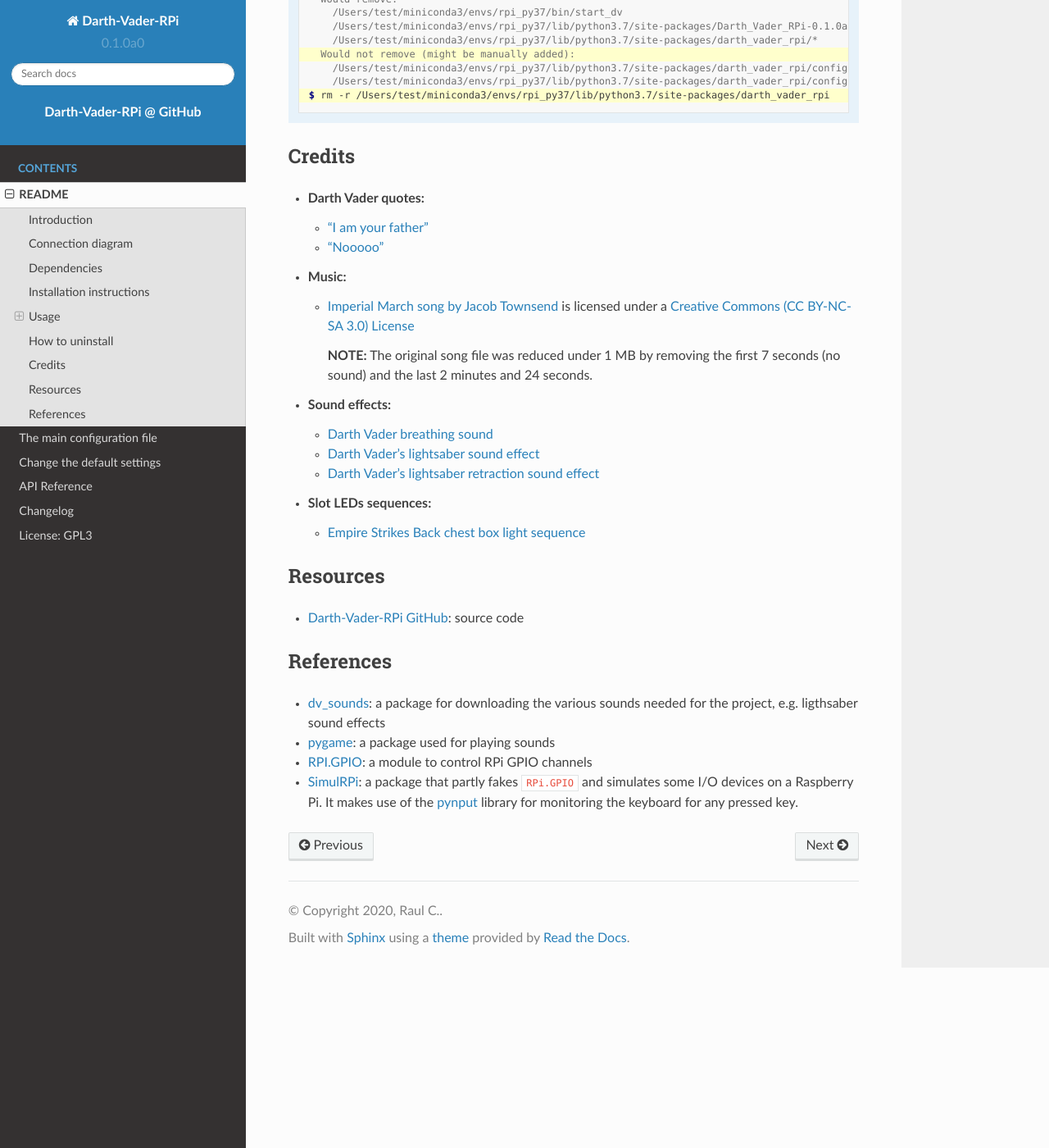
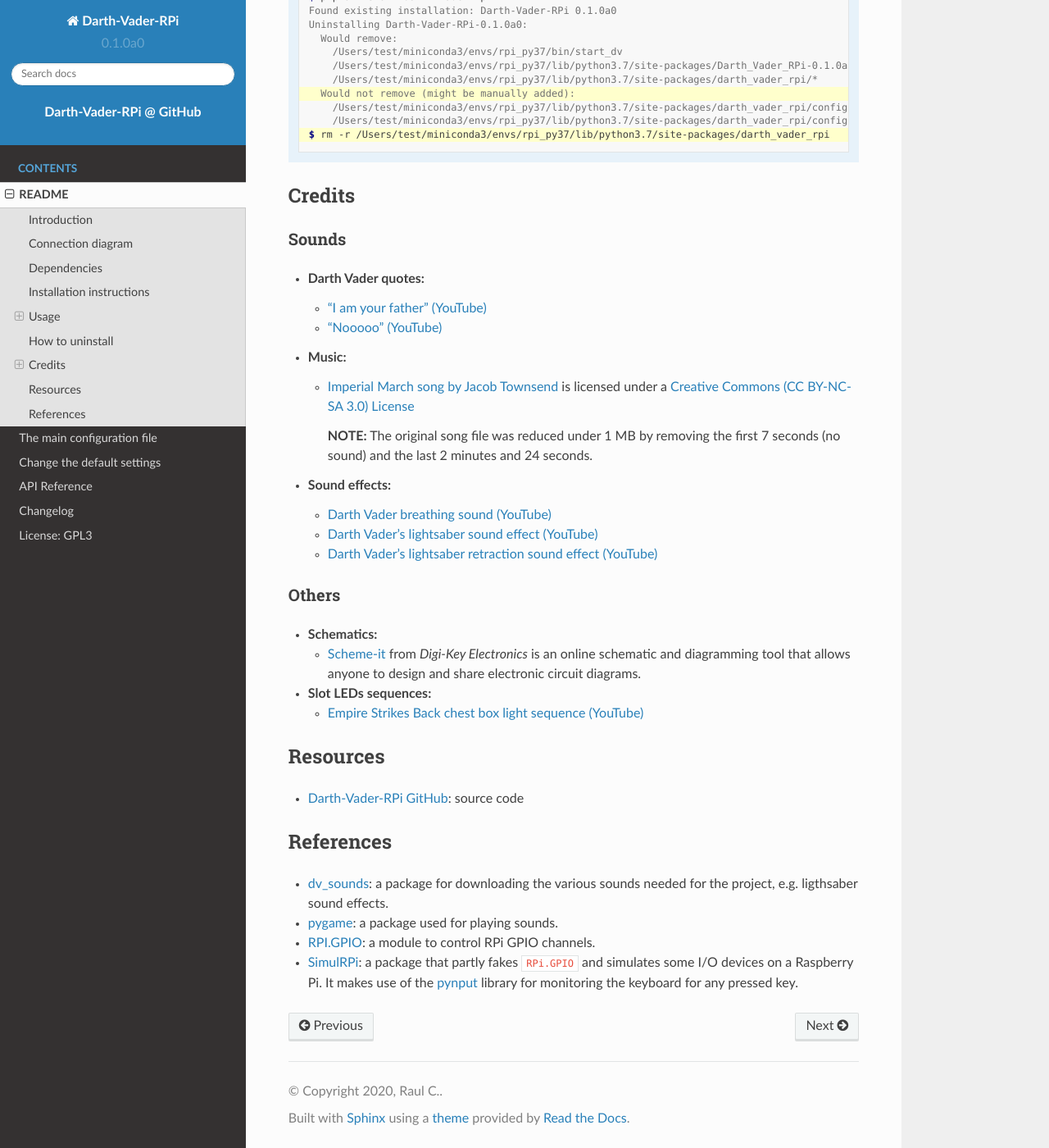
Before and after one commit to raul23/Darth-Vader-RPi, a Sphinx documentation site: the page built from docs/README_docs.rst, in a window 1280 px wide and 1400 px high, scrolled down 7317 px. Shown: the whole window at 82% size. Built offline with Sphinx 7.4.7 and the Read the Docs theme 2.0.0, drawn with Linux system fonts in a browser that asks for light colours; some of the changed text lies outside the part shown.

Commit message:
Update README and the schematics image was updated (from images repo) where each LED in parallel has its resistor

```diff
--- a/docs/README_docs.rst
+++ b/docs/README_docs.rst
@@ -66,7 +66,7 @@
    <img src="https://raw.githubusercontent.com/raul23/images/master/Darth-Vader-RPi/schematics.png"/>
    </div>
 
-* The lightsaber is illuminated by 3 LEDs connected in parallel
+* The lightsaber is illuminated by 3 LEDs connected in parallel.
 * The *Top*, *Middle*, and *Bottom* LEDs illuminate the slots in Darth Vader's
   chest control box. They blink in a specific sequence
   `as specified in the configuration file`_.
@@ -77,12 +77,12 @@
 
   **NOTE:** the *Lightsaber button* can be pressed while the *Song button* or
   the *Quotes button* is playing audio since they use different audio channels.
-* The *Song button* plays the `Imperial March song by Jacob Townsend`_
+* The *Song button* plays the `Imperial March song by Jacob Townsend`_.
 * The *Quotes button* plays famous Darth Vader quotes when pressed. For
   testing purposes, the ``darth_vader_rpi`` package comes with two movie lines:
 
-  * `"I am your father"`_
-  * `"Nooooo"`_: it is also used for the `closing sound`_ when the
+  * `"I am your father" (YouTube)`_
+  * `"Nooooo" (YouTube)`_: it is also used for the `closing sound`_ when the
     `start_dv`_ script exits
 
   However, you could `add more quotes`_ if you want.
@@ -306,10 +306,12 @@
 
 Credits
 =======
+Sounds
+------
 - **Darth Vader quotes:**
 
-  - `"I am your father"`_
-  - `"Nooooo"`_
+  - `"I am your father" (YouTube)`_
+  - `"Nooooo" (YouTube)`_
 - **Music:**
 
   - `Imperial March song by Jacob Townsend`_ is licensed under a
@@ -319,12 +321,20 @@
     first 7 seconds (no sound) and the last 2 minutes and 24 seconds.
 - **Sound effects:**
 
-  - `Darth Vader breathing sound`_
-  - `Darth Vader's lightsaber sound effect`_
-  - `Darth Vader's lightsaber retraction sound effect`_
+  - `Darth Vader breathing sound (YouTube)`_
+  - `Darth Vader's lightsaber sound effect (YouTube)`_
+  - `Darth Vader's lightsaber retraction sound effect (YouTube)`_
+
+Others
+------
+- **Schematics:**
+
+  - `Scheme-it`_ from *Digi-Key Electronics* is an online schematic and
+    diagramming tool that allows anyone to design and share electronic circuit
+    diagrams.
 - **Slot LEDs sequences:**
 
-  - `Empire Strikes Back chest box light sequence`_
+  - `Empire Strikes Back chest box light sequence (YouTube)`_
 
 Resources
 =========
@@ -334,9 +344,9 @@
 References
 ==========
 * `dv_sounds`_: a package for downloading the various sounds needed for the
-  project, e.g. ligthsaber sound effects
-* `pygame`_: a package used for playing sounds
-* `RPI.GPIO`_: a module to control RPi GPIO channels
+  project, e.g. ligthsaber sound effects.
+* `pygame`_: a package used for playing sounds.
+* `RPI.GPIO`_: a module to control RPi GPIO channels.
 * `SimulRPi`_: a package that partly fakes ``RPi.GPIO`` and simulates some I/O
   devices on a Raspberry Pi. It makes use of the `pynput`_ library for
   monitoring the keyboard for any pressed key.
@@ -356,15 +366,16 @@
 .. _pynput: https://pynput.readthedocs.io
 .. _this one from Hasbro: https://amzn.to/3hIw0ou
 .. _Darth-Vader-RPi GitHub: https://github.com/raul23/Darth-Vader-RPi
-.. _"I am your father": https://www.youtube.com/watch?v=xuJEYdOFEP4
+.. _"I am your father" (YouTube): https://www.youtube.com/watch?v=xuJEYdOFEP4
 .. _Creative Commons (CC BY-NC-SA 3.0) License: http://creativecommons.org/licenses/by-nc-sa/3.0/
-.. _Darth Vader breathing sound: https://www.youtube.com/watch?v=d28NrjMPERs
-.. _Darth Vader's lightsaber retraction sound effect: https://www.youtube.com/watch?v=m6buyGJF46k
-.. _Darth Vader's lightsaber sound effect: https://www.youtube.com/watch?v=bord-573NWY
-.. _Empire Strikes Back chest box light sequence: https://youtu.be/E2J_xl2MbGU?t=333
+.. _Darth Vader breathing sound (YouTube): https://www.youtube.com/watch?v=d28NrjMPERs
+.. _Darth Vader's lightsaber retraction sound effect (YouTube): https://www.youtube.com/watch?v=m6buyGJF46k
+.. _Darth Vader's lightsaber sound effect (YouTube): https://www.youtube.com/watch?v=bord-573NWY
+.. _Empire Strikes Back chest box light sequence (YouTube): https://youtu.be/E2J_xl2MbGU?t=333
 .. _Imperial March song by Jacob Townsend: https://soundcloud.com/jacobtownsend1/imperial-march
-.. _"Nooooo": https://www.youtube.com/watch?v=ZscVhFvD6iE
+.. _"Nooooo" (YouTube): https://www.youtube.com/watch?v=ZscVhFvD6iE
 .. _RPi.GPIO: https://pypi.org/project/RPi.GPIO/
+.. _Scheme-it: https://www.digikey.com/en/resources/design-tools/schemeit
 .. _SimulRPi: https://pypi.org/project/SimulRPi/
 
 .. 2. Internal links
```
Also changed, not shown: README.rst (+30 -19 lines), 1 other file.
